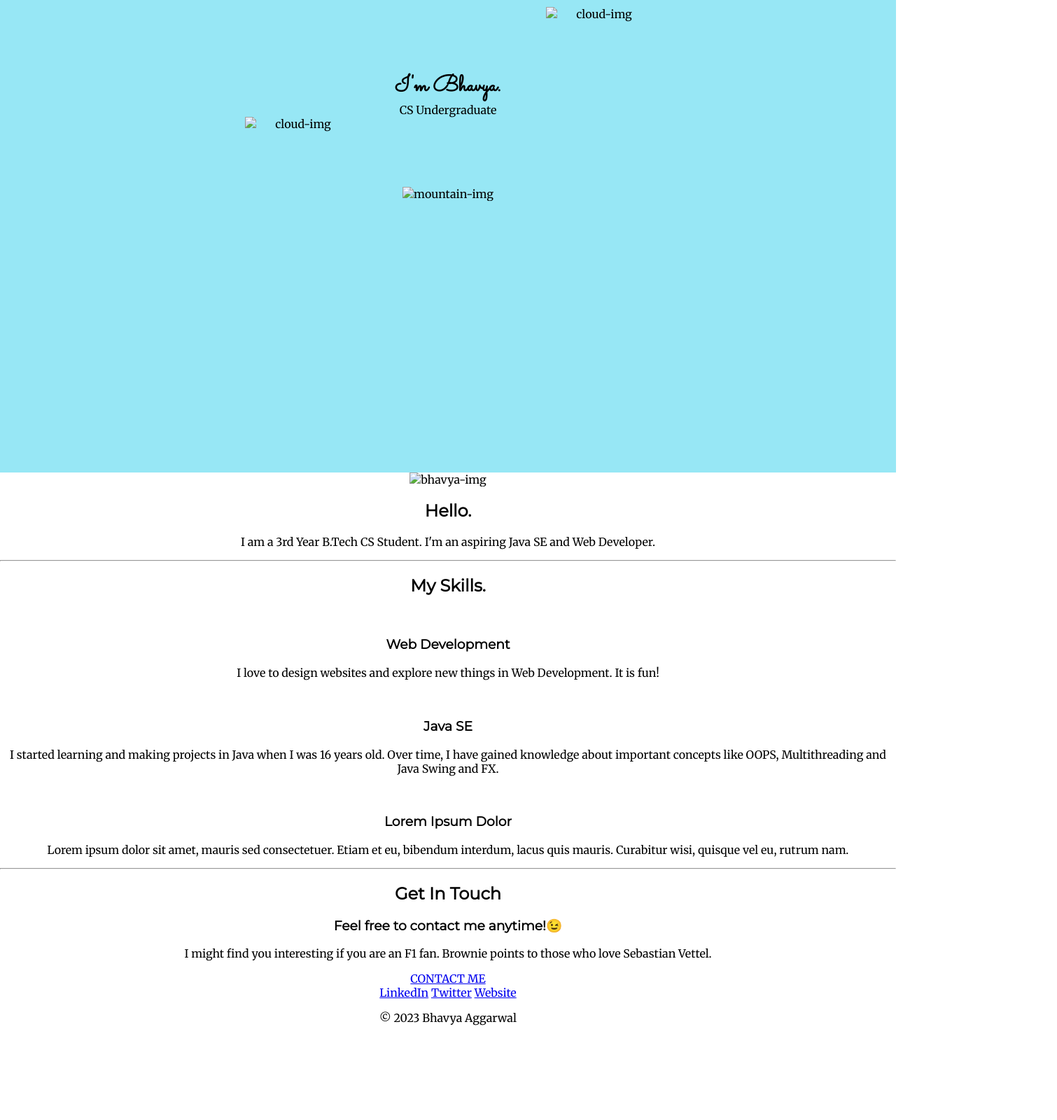
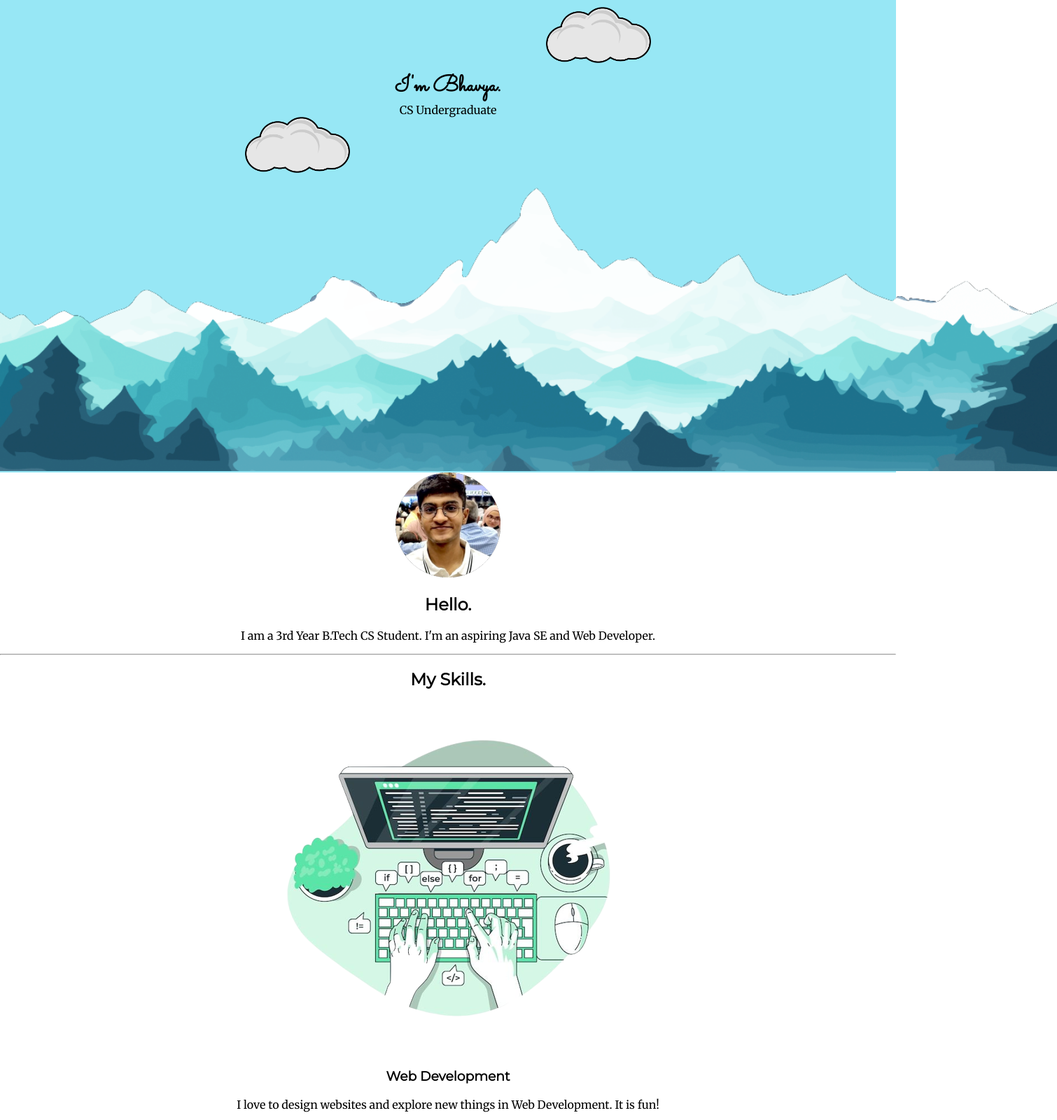
Before and after one commit to imbaggarwal/mySite, a plain HTML site: page index.html in a window 1280 px wide. Shown: the top 1600 px of the page at 70% size, 1510 px wide, since content can reach past the window. Before the commit the page ends 1480 px from the top, so only its background shows below. Drawn offline with Linux system fonts and the light colour scheme; files that its build step writes are made by us from their sources.

Commit message:
Update index.html

```diff
--- a/index.html
+++ b/index.html
@@ -3,7 +3,7 @@
   <head>
     <meta charset="utf-8" />
     <title>Bhavya Aggarwal</title>
-    <link rel="stylesheet" href="css/styles.css" />
+    <link rel="stylesheet" href="styles.css" />
     <link rel="icon" href="favicon.ico" />
     <link
       href="https://fonts.googleapis.com/css2?family=Merriweather&family=Montserrat&family=Sacramento&display=swap"
@@ -14,7 +14,7 @@
     <div class="top">
       <img
         class="top-cloud"
-        src="images/cloud.png"
+        src="cloud.png"
         alt="cloud-img"
         style="width: 150px; height: 80px"
       >
@@ -22,13 +22,13 @@
       <p class="title">CS Undergraduate</p>
       <img
         class="bottom-cloud"
-        src="images/cloud.png"
+        src="cloud.png"
         alt="cloud-img"
         style="width: 150px; height: 80px"
       >
       <img
         class="mountain"
-        src="images/mountain.png"
+        src="mountain.png"
         alt="mountain-img"
         style="width: 1510px"
       >
@@ -36,7 +36,7 @@
 
     <div class="middle">
       <div class="profile">
-        <img src="images/bhavya.png" alt="bhavya-img">
+        <img src="bhavya.png" alt="bhavya-img">
         <h2>Hello.</h2>
         <p>
           I am a 3rd Year B.Tech CS Student. I'm an aspiring Java SE and Web Developer.
@@ -46,12 +46,12 @@
       <div class="skills">
         <h2>My Skills.</h2>
         <div class="skill-row">
-          <img class="" src="images/webdev.png" alt="">
+          <img class="" src="webdev.png" alt="">
           <h3>Web Development</h3>
           <p>
             I love to design websites and explore new things in Web Development. It is fun!
           </p>
-          <img class="" src="images/java.png" alt="">
+          <img class="" src="java.png" alt="">
           <h3>Java SE</h3>
           <p>
             I started learning and making projects in Java when I was 16 years old. Over time, I have gained knowledge about important concepts like OOPS, Multithreading and Java Swing and FX.
@@ -81,7 +81,6 @@
     <div class="bottom">
       <a class="footer-link" href="https://www.linkedin.com/in/ibaggarwal">LinkedIn</a>
       <a class="footer-link" href="https://twitter.com/baggarwalb">Twitter</a>
-      <a class="footer-link" href="https://www.appbrewery.co/">Website</a>
       <p>© 2023 Bhavya Aggarwal</p>
     </div>
   </body>
```
